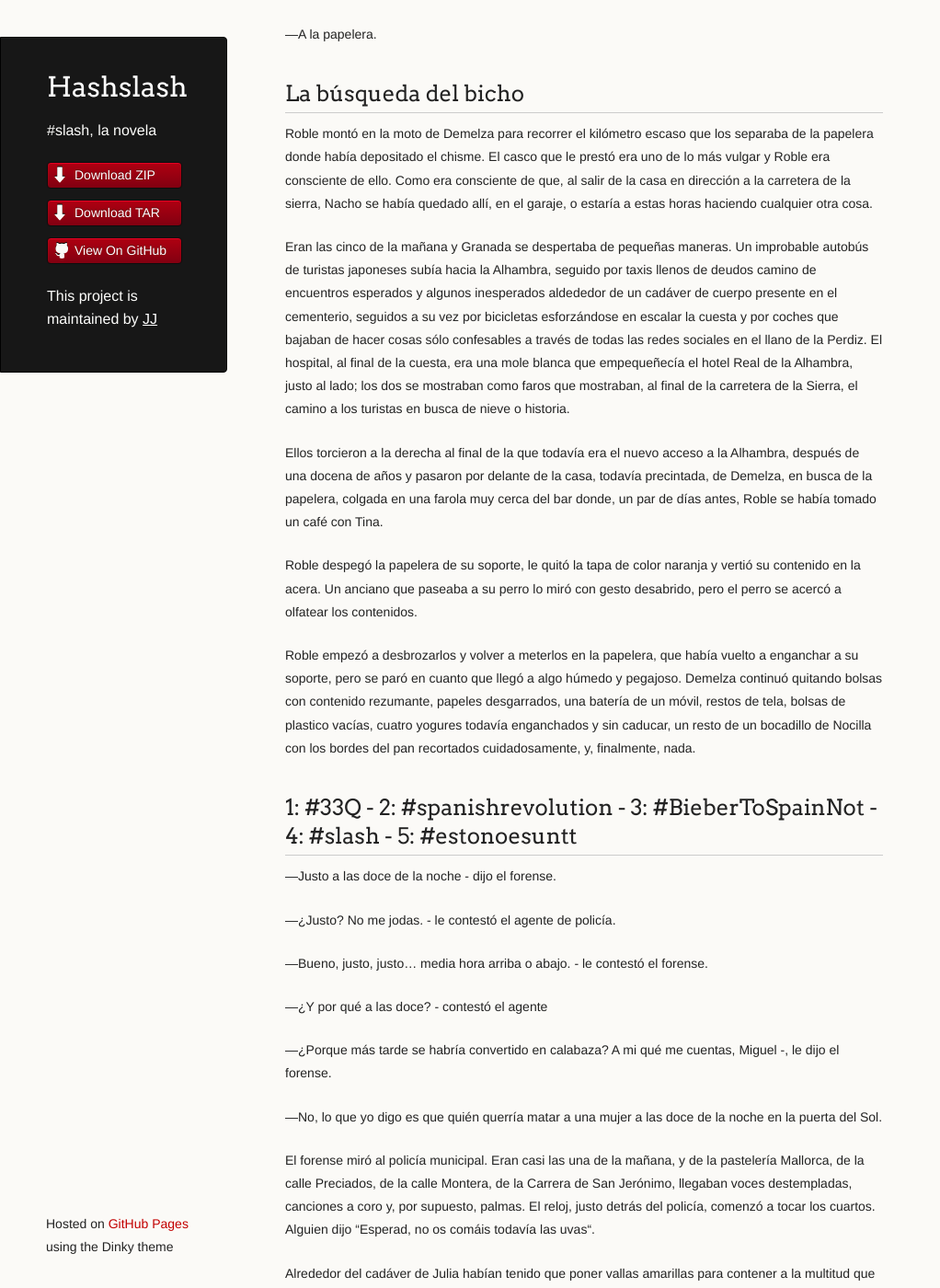
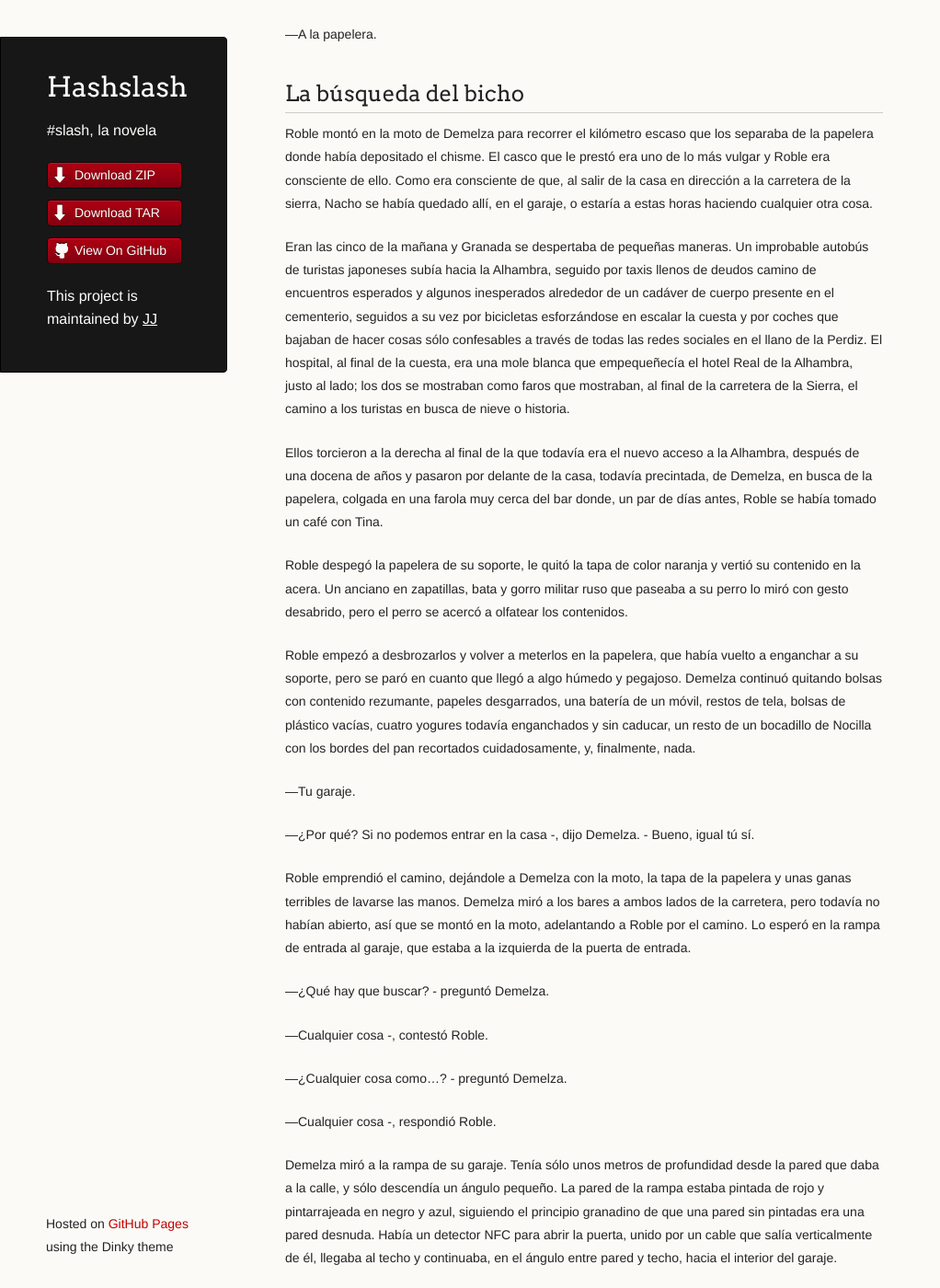
Before and after one commit to JJ/HashSlash, a Jekyll site: the page built from texto/HashSlash.md, in a window 1280 px wide and 1400 px high, scrolled down 62139 px. Shown: the whole window at 92% size, without its empty margins (0-1022 px from the left). Built offline with Jekyll 4.4.1, drawn with Linux system fonts in a browser that asks for light colours; some of the changed text lies outside the part shown.

Commit message:
Sync texto/HashSlash.md from master to gh-pages

```diff
--- a/texto/HashSlash.md
+++ b/texto/HashSlash.md
@@ -3153,7 +3153,7 @@ o estaría a estas horas haciendo cualquier otra cosa.
 Eran las cinco de la mañana y Granada se despertaba de pequeñas
 maneras. Un improbable autobús de turistas japoneses subía hacia la
 Alhambra, seguido por taxis llenos de deudos camino de encuentros
-esperados y algunos inesperados aldededor de un cadáver de cuerpo
+esperados y algunos inesperados alrededor de un cadáver de cuerpo
 presente en el cementerio, seguidos a su vez por bicicletas
 esforzándose en escalar la cuesta y por coches que bajaban de hacer
 cosas sólo confesables a través de todas las redes sociales en el
@@ -3170,7 +3170,8 @@ papelera, colgada en una farola muy cerca del bar donde, un par de
 días antes, Roble se había tomado un café con Tina.
 
 Roble despegó la papelera de su soporte, le quitó la tapa de color
-naranja y vertió su contenido en la acera. Un anciano que paseaba a su
+naranja y vertió su contenido en la acera. Un anciano en zapatillas,
+bata y gorro militar ruso que paseaba a su
 perro lo miró con gesto desabrido, pero el perro se acercó a olfatear
 los contenidos.
 
@@ -3178,9 +3179,63 @@ Roble empezó a desbrozarlos y volver a meterlos en la papelera, que
 había vuelto a enganchar a su soporte, pero se paró en cuanto que
 llegó a algo húmedo y pegajoso. Demelza continuó quitando bolsas con
 contenido rezumante, papeles desgarrados, una batería de un móvil,
-restos de tela, bolsas de plastico vacías, cuatro yogures todavía
+restos de tela, bolsas de plástico vacías, cuatro yogures todavía
 enganchados y sin caducar, un resto de un bocadillo de Nocilla con los
 bordes del pan recortados cuidadosamente, y, finalmente, nada.
+
+—Tu garaje.
+
+—¿Por qué? Si no podemos entrar en la casa -, dijo Demelza. - Bueno,
+igual tú sí.
+
+Roble emprendió el camino, dejándole a Demelza con la moto, la tapa
+de la papelera y unas ganas terribles de lavarse las manos. Demelza
+miró a los bares a ambos lados de la carretera, pero todavía no habían
+abierto, así que se montó en la moto, adelantando a Roble por el
+camino. Lo esperó en la rampa de entrada al garaje, que estaba a la
+izquierda de la puerta de entrada.
+
+—¿Qué hay que buscar? - preguntó Demelza.
+
+—Cualquier cosa -, contestó Roble.
+
+—¿Cualquier cosa como...? - preguntó Demelza.
+
+—Cualquier cosa -, respondió Roble.
+
+Demelza miró a la rampa de su garaje. Tenía sólo unos metros de
+profundidad desde la pared que daba a la calle, y sólo descendía un
+ángulo pequeño. La pared de la rampa estaba pintada de rojo y
+pintarrajeada en negro y azul, siguiendo el principio granadino de que
+una pared sin pintadas era una pared desnuda. Había un detector NFC
+para abrir la puerta, unido por un cable que salía verticalmente de
+él, llegaba al techo y continuaba, en el ángulo entre pared y techo,
+hacia el interior del garaje.
+
+Mientras Demelza deconstruía la entrada a su garaje, Roble ensuciaba
+sus
+[pantalones Oliver Spencer](http://oliverspencer.co.uk/drawstring-trouser-blake-olive-ost48)
+con el cieno de grasa y polvo que había en el suelo de la rampa;
+pasaba el móvil por las esquinas y lo movía, sistemáticamente, hacia
+arriba en la pared.
+
+Demelza siguió mirando de forma dispersa, a esta pared, a aquel techo,
+a la farola que había a la derecha de la salida y que tanto le
+fastidiaba. A los papeles con RFID que había pegados en la farola y que le
+hacían saltar anuncios en su móvil cuando pasaba por allí,
+ofreciéndole alquiler de pisos en esa zona, masajes y cerrajeros 24
+horas.
+
+Roble se fijaba, especialmente, en un desconchón en la pared de la
+izquierda de la rampa, a la altura aproximada del pecho. Miró hacia su
+derecha y bajó por la rampa. Se paró muy cerca de la puerta y se fijó
+en otro desconchón, más o menos del mismo tamaño y más o menos a la
+misma altura. Demelza había sacado ya el móvil y estaba escribiendo
+cosas en él.
+
+—¿Los has visto? - preguntó Roble, señalando en secuencia a los dos
+desconchones.
+
 
 
 
```
